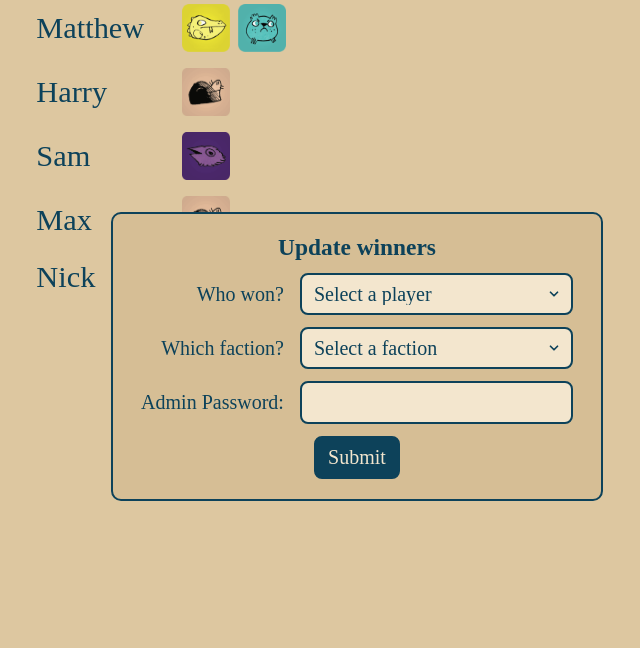
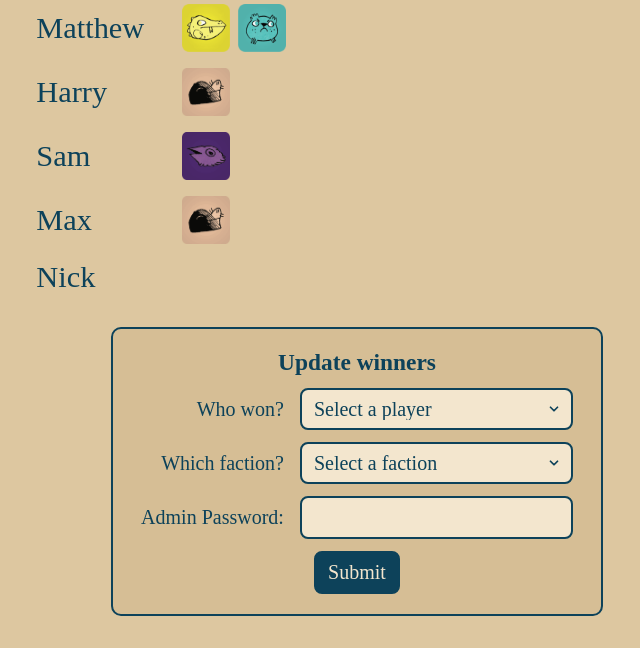
Before and after one commit to grogan-p/Root-Victory-Tracker, a Flask app: page / in a window 1280 px wide. Shown: the part 299-947 px from the top of the page, without its empty margins (283-923 px from the left). Run offline with Flask 3, Linux system fonts and the light colour scheme.

Commit message:
Unpinned form submission from the bottom of the screen on all device types

```diff
--- a/static/styles/style.css
+++ b/static/styles/style.css
@@ -29,9 +29,8 @@ input, button, select {
     align-items: center;
     gap: 0.75rem 1rem;
 
+    /* margin-top pushes it to the bottom of the flex column */
     margin-top: auto;
-    position: sticky;
-    bottom: 0;
     padding: 1.25rem 1.75rem;
     background-color: #D6BE95;
     border: 2px solid rgb(13, 66, 90);
@@ -123,11 +122,3 @@ input[type="submit"] {
 input[type="submit"]:hover {
     background-color: rgb(20, 90, 122);
 }
-
-/* Pinned to the bottom the form eats too much of a phone screen,
-   so on narrow viewports let it scroll away with the rest of the page. */
-@media (max-width: 600px) {
-    .update {
-        position: static;
-    }
-}
```
